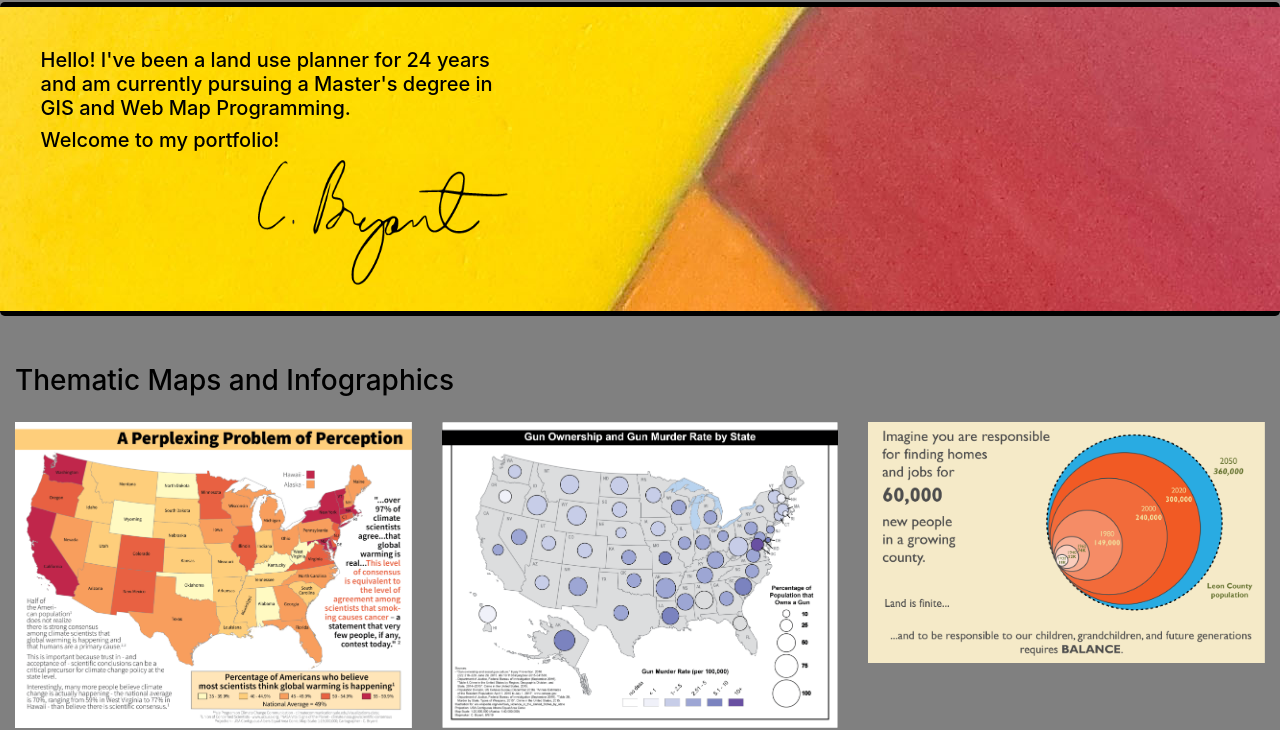
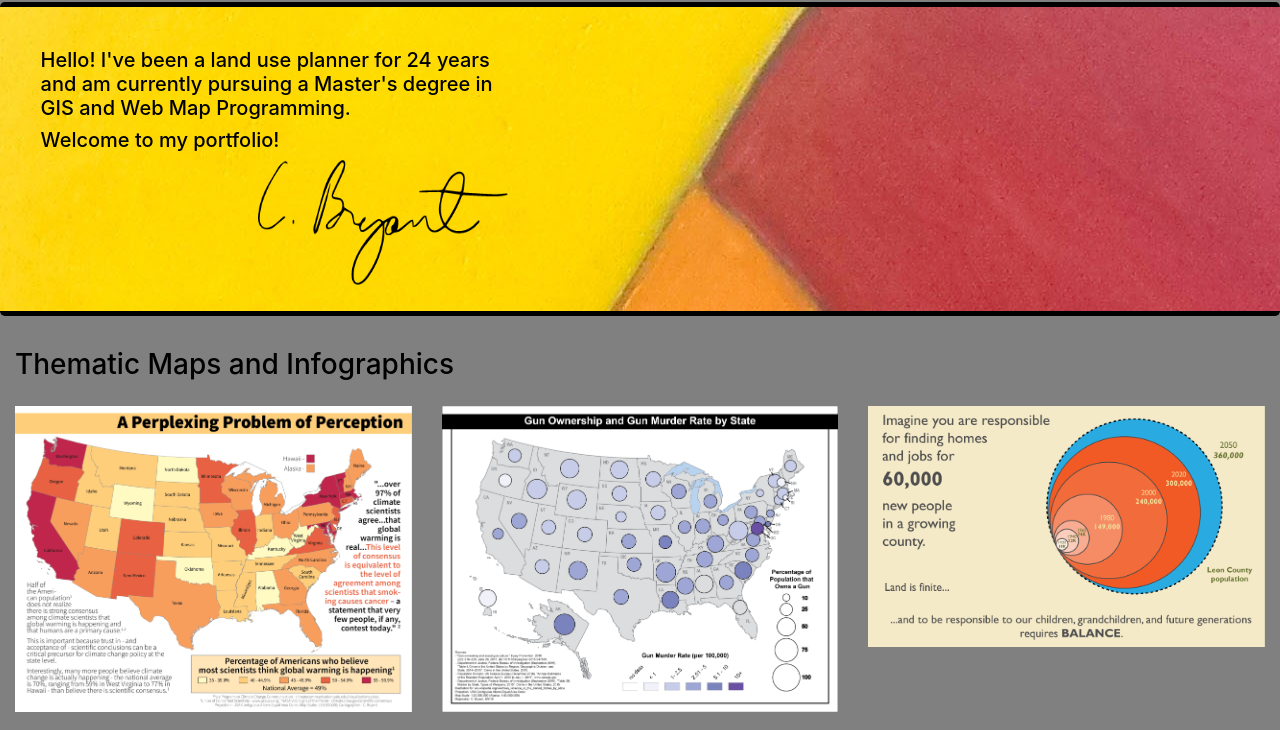
Before and after one commit to cybryant/portfolio, a plain HTML site: page index.html in a window 1280 px wide. Shown: the part 74-804 px from the top of the page. Drawn offline with nearby package versions, Linux system fonts and the light colour scheme.

Commit message:
Update index.html
spacing of headers

```diff
--- a/index.html
+++ b/index.html
@@ -54,7 +54,7 @@
     </div>
   </div>
 
-  <div class="container-fluid pt-3">
+  <div class="container-fluid">
     <h3> Thematic Maps and Infographics </h3>
     <div class="row">
       <div class="col-md-4 pt-3">
```
